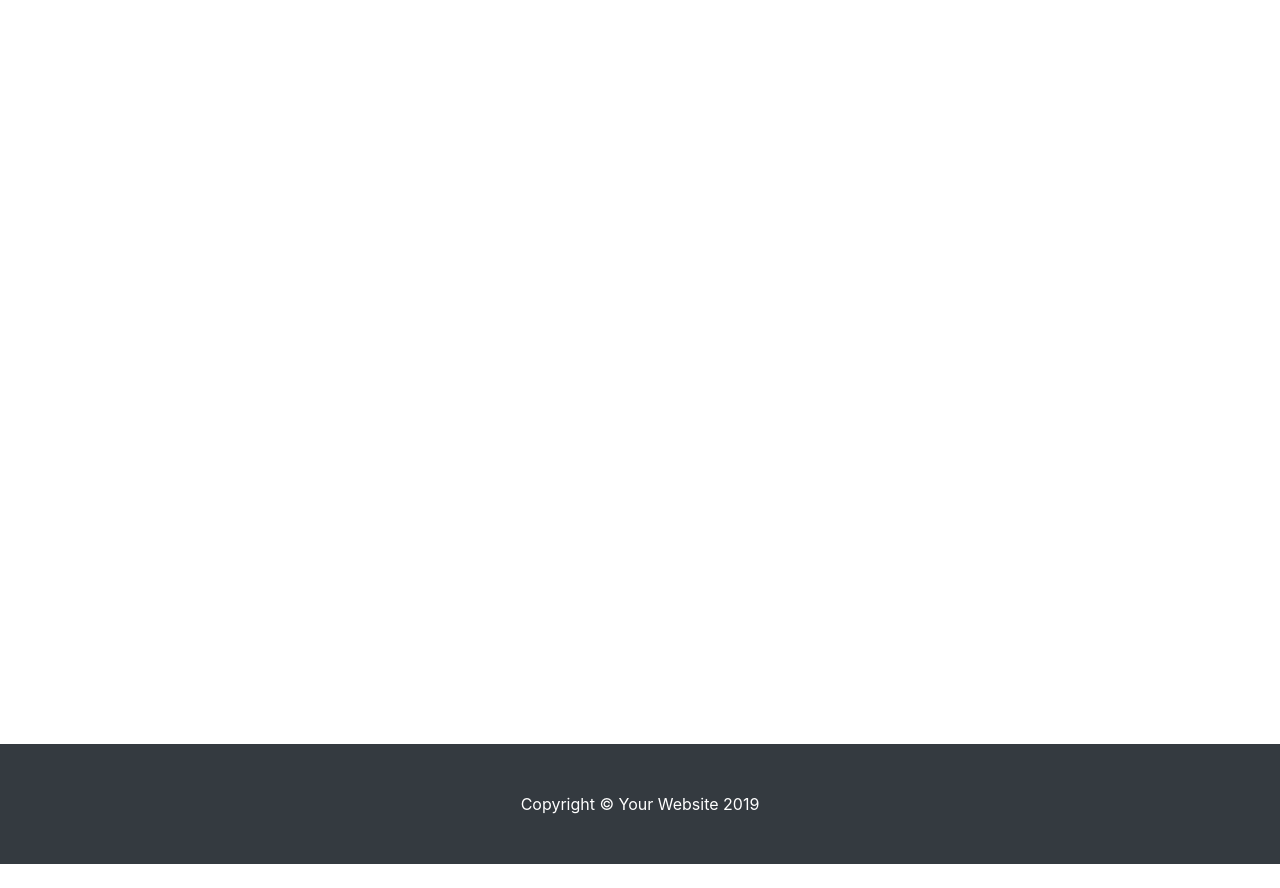
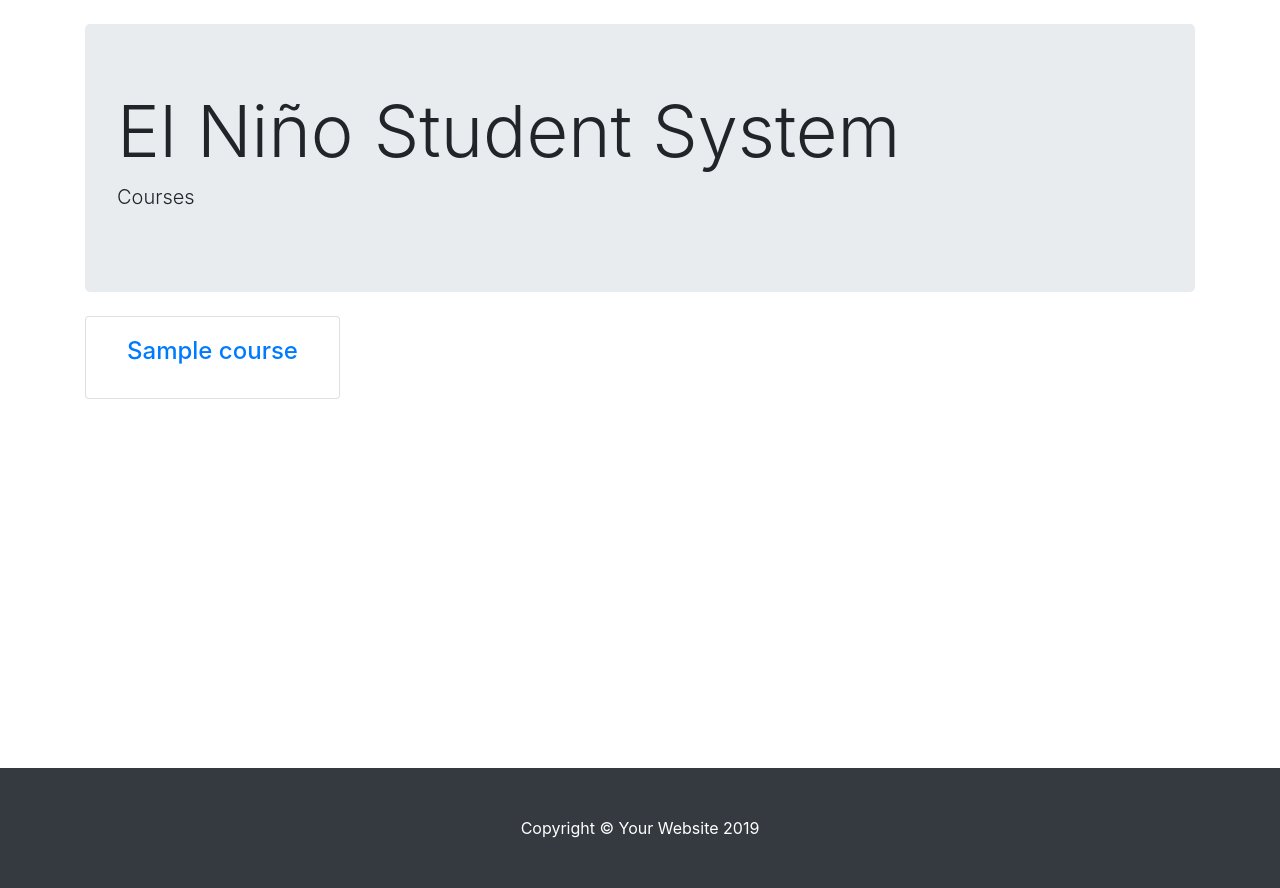
Before and after one commit to TallinnSE-SQaS/Student-System, a Flask app: page /courses/ in a window 1280 px wide. Shown: the part 56-944 px from the top of the page. Before the commit the page ends 920 px from the top, so only its background shows below. Run offline with Flask 2, Linux system fonts and the light colour scheme; tables that the repository leaves empty hold one stand-in row (values such as "Sample post"); some libraries are stand-ins or nearby versions.

Commit message:
detach course listing template to reuse it in 'include' statements

```diff
--- a/application/templates/courses/home.html.j2
+++ b/application/templates/courses/home.html.j2
@@ -1,5 +1,10 @@
 {% extends "base.html.j2" %}
 
 {% block content %}
+    <header class="jumbotron my-4">
+      <h1 class="display-3">El Niño Student System</h1>
+      <p class="lead">Courses</p>
+    </header>
 
+    {% include "courses/includes/course_listing.html.j2" %}
 {% endblock content %}
--- /dev/null
+++ b/application/templates/courses/includes/course_listing.html.j2
@@ -0,0 +1,18 @@
+{% for c in courses %}
+    {% if loop.index0 % 4 == 0 %}
+      <div class="row text-center">
+    {% endif %}
+        <div class="col-lg-3 col-md-3 mb-4">
+            <a href="{{ url_for('courses.course_view', id=c.pk) }}">
+                <div class="card h-100">
+                    <div class="card-body">
+                        <h4 class="card-title">{{ c.name }}</h4>
+                        <p class="card-text"></p>
+                    </div>
+                </div>
+            </a>
+        </div>
+    {% if loop.index0 % 4 == 3 or loop.last %}
+        </div>
+    {% endif %}
+{% endfor %}
```
Also changed, not shown: application/templates/users/student_home.html.j2 (+2 -22 lines).
